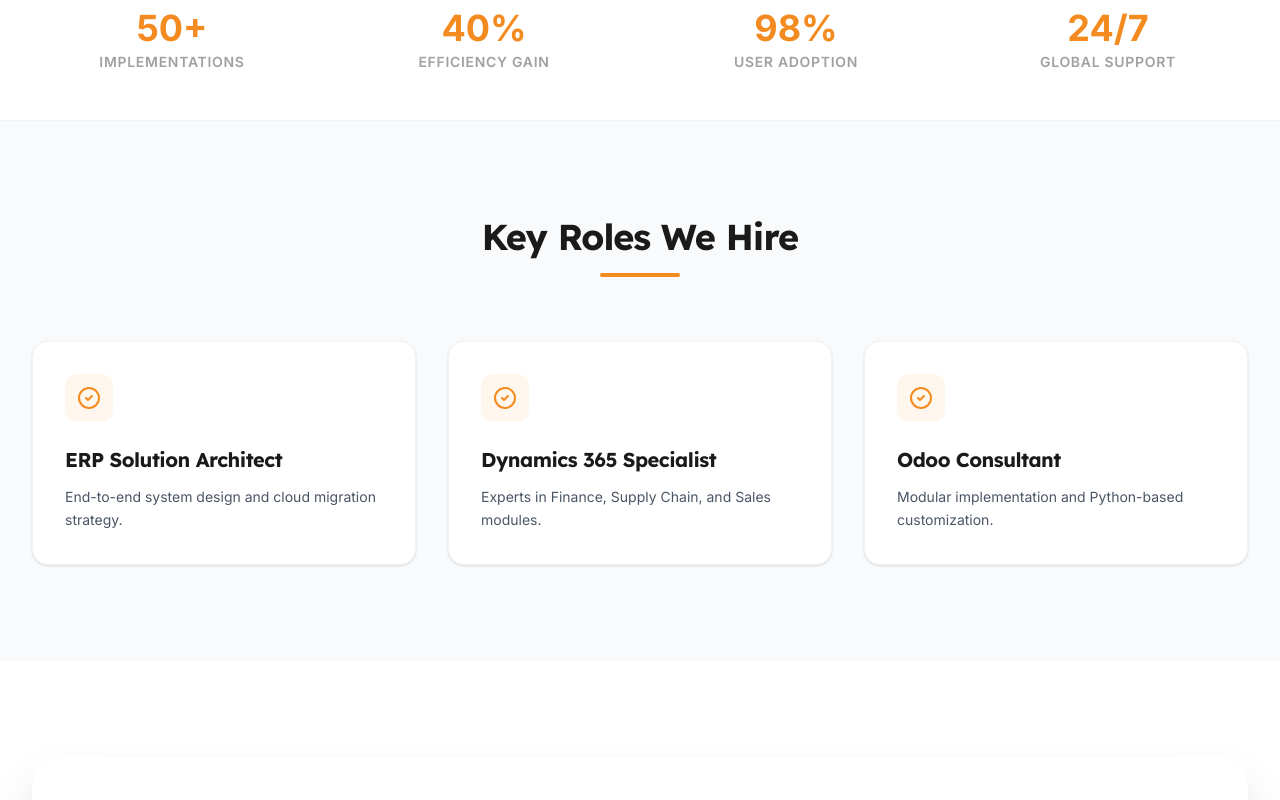
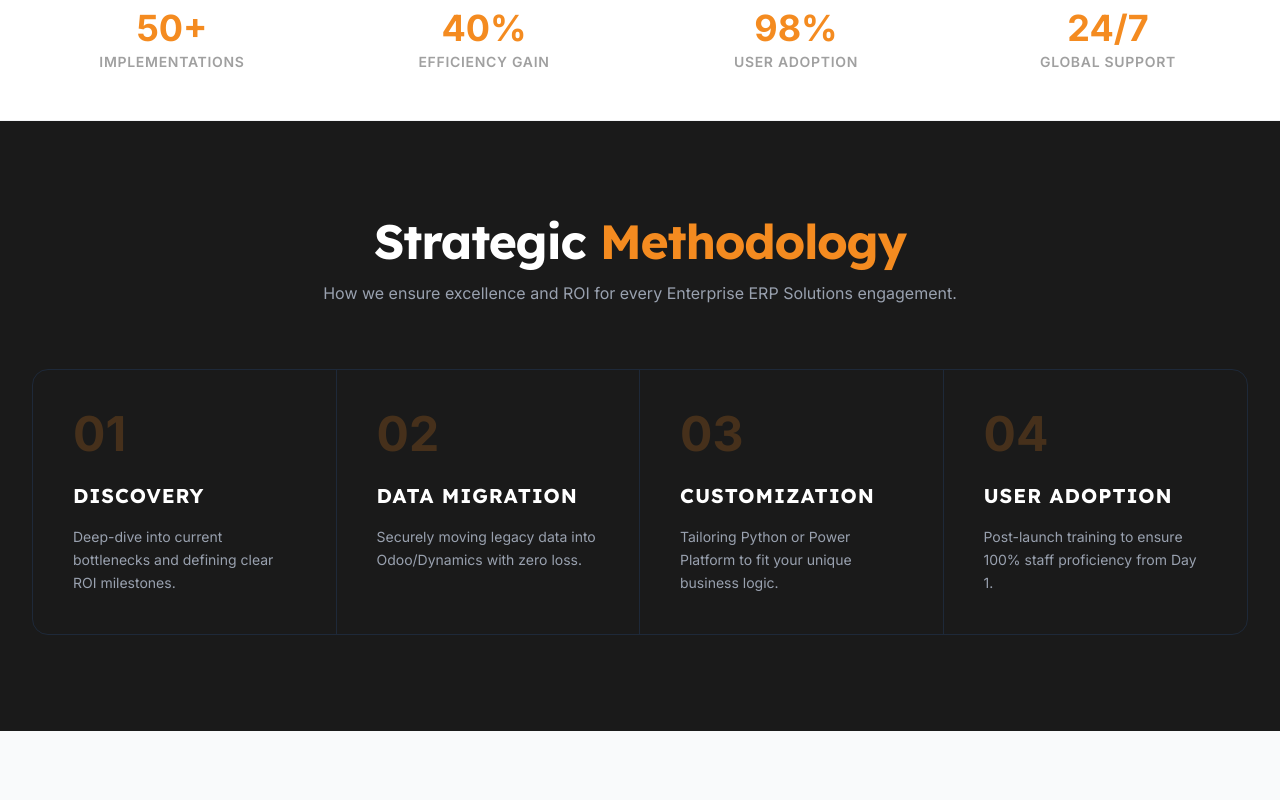
Before and after one commit to rabia790/Cygnisoft-Final, a React (Vite) app: page /solutions/erp in a window 1280 px wide. Shown: the part 600-1400 px from the top of the page. Built offline with nearby package versions, Linux system fonts and the light colour scheme.

Commit message:
solutiions section added

```diff
--- a/src/App.tsx
+++ b/src/App.tsx
@@ -113,7 +113,13 @@
       { title: "Software Engineer", desc: "Full-stack, Backend, and Frontend experts." },
       { title: "Project Manager", desc: "Agile certified leaders for complex delivery." },
       { title: "DevOps Engineer", desc: "Infrastructure and CI/CD automation specialists." }
-    ]
+    ],
+    methodology: [
+  { title: "Global Sourcing", desc: "Accessing passive talent across 4 continents using AI-driven headhunting." },
+  { title: "Technical Rigor", desc: "Multi-stage live coding and architectural reviews by our in-house experts." },
+  { title: "Culture Sync", desc: "Ensuring candidates align with your agile workflows and communication style." },
+  { title: "Rapid Onboarding", desc: "Reducing time-to-productivity with our specialized 48-hour integration plan." }
+  ]
   },
   softwareDev: {
     title: "Bespoke Software Development",
@@ -130,7 +136,13 @@
       { title: "Frontend Specialist", desc: "React, Next.js, and Vue experts." },
       { title: "Backend Architect", desc: "Node.js, Python, and scalable cloud logic." },
       { title: "UI/UX Designer", desc: "User-centric design and prototyping." }
-    ]
+    ],
+    methodology: [
+  { title: "Architecture", desc: "Designing scalable, cloud-native blueprints that handle enterprise-level loads." },
+  { title: "Agile Sprints", desc: "Two-week delivery cycles with full transparency and bi-weekly demos." },
+  { title: "QA Automation", desc: "Zero-defect mindset with automated testing pipelines and CI/CD integration." },
+  { title: "Scalable Growth", desc: "Building modular codebases that grow with your user base without technical debt." }
+]
   },
   training: {
     title: "Global Training Programs",
@@ -147,7 +159,13 @@
       { title: "Technical Trainer", desc: "Subject matter experts in cloud and coding." },
       { title: "Learning Architect", desc: "Custom curriculum design for corporate teams." },
       { title: "Success Manager", desc: "Ensuring high completion and skill retention." }
-    ]
+    ],
+    methodology: [
+  { title: "Skill Gap Audit", desc: "Data-driven assessment of your team's current technical capabilities." },
+  { title: "Custom Paths", desc: "Curriculums designed specifically for your stack (AWS, React, FinTech, etc)." },
+  { title: "Applied Labs", desc: "Hands-on project work that solves real business problems during training." },
+  { title: "Certification", desc: "Industry-standard benchmarks to prove workforce readiness." }
+]
   },
   erp: {
     title: "Enterprise ERP Solutions",
@@ -164,7 +182,13 @@
       { title: "ERP Solution Architect", desc: "End-to-end system design and cloud migration strategy." },
       { title: "Dynamics 365 Specialist", desc: "Experts in Finance, Supply Chain, and Sales modules." },
       { title: "Odoo Consultant", desc: "Modular implementation and Python-based customization." }
-    ]
+    ],
+    methodology: [
+  { title: "Discovery", desc: "Deep-dive into current bottlenecks and defining clear ROI milestones." },
+  { title: "Data Migration", desc: "Securely moving legacy data into Odoo/Dynamics with zero loss." },
+  { title: "Customization", desc: "Tailoring Python or Power Platform to fit your unique business logic." },
+  { title: "User Adoption", desc: "Post-launch training to ensure 100% staff proficiency from Day 1." }
+]
   }
 };
 
--- a/src/pages/IndustryTemplate.tsx
+++ b/src/pages/IndustryTemplate.tsx
@@ -14,9 +14,10 @@
   description: string;
   roles: Role[];
   stats: { label: string; value: string }[];
+  methodology?: { title: string; desc: string }[];
 }
 
-export default function IndustryTemplate({ title, subtitle, heroImage, description, roles, stats }: IndustryPageProps) {
+export default function IndustryTemplate({ title, subtitle, heroImage, description, roles, stats, methodology }: IndustryPageProps) {
 
   const handleEmailDraft = (e: React.FormEvent) => {
     e.preventDefault();
@@ -80,6 +81,32 @@
               <div key={idx} className="text-center">
                 <div className="text-4xl font-bold text-brand-orange mb-1">{stat.value}</div>
                 <div className="text-sm font-semibold text-brand-grey uppercase tracking-wider">{stat.label}</div>
+              </div>
+            ))}
+          </div>
+        </div>
+      </section>
+      {/* NEW: Strategic Service Blueprint */}
+      <section className="py-24 bg-brand-midnight text-white overflow-hidden">
+        <div className="max-w-7xl mx-auto px-4 sm:px-6 lg:px-8">
+          <div className="text-center mb-16">
+            <h2 className="text-3xl md:text-5xl font-bold mb-4 text-white">
+              Strategic <span className="text-brand-orange">Methodology</span>
+            </h2>
+            <p className="text-gray-400 max-w-2xl mx-auto">
+              How we ensure excellence and ROI for every {title} engagement.
+            </p>
+          </div>
+
+          <div className="grid md:grid-cols-4 gap-0 border border-gray-800 rounded-2xl overflow-hidden">
+            {/* These would be passed as a new prop 'methodology' or hardcoded per type */}
+            {methodology?.map((step, idx) => (
+              <div key={idx} className="p-10 border-r border-gray-800 last:border-r-0 hover:bg-brand-orange/5 transition-colors group">
+                <div className="text-brand-orange text-5xl font-black opacity-20 group-hover:opacity-100 transition-opacity mb-6">
+                  0{idx + 1}
+                </div>
+                <h3 className="text-xl font-bold mb-4 text-white uppercase tracking-wider">{step.title}</h3>
+                <p className="text-gray-400 text-sm leading-relaxed">{step.desc}</p>
               </div>
             ))}
           </div>
```
